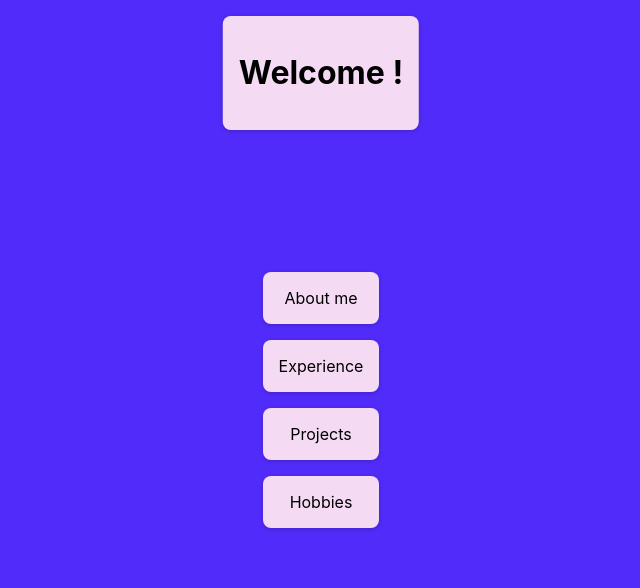
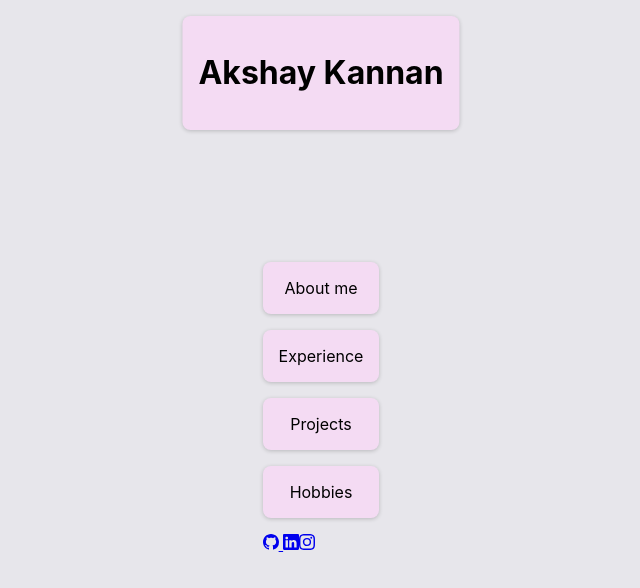
Before and after one commit to akskan160103/Personal-Website, a React (Create React App) app: page / in a window 1280 px wide. Shown: the top 588 px of the page, without its empty margins (319-959 px from the left). Built offline with nearby package versions, Linux system fonts and the light colour scheme.

Commit message:
Commit 4:
Added the socials links

```diff
--- a/package.json
+++ b/package.json
@@ -8,6 +8,7 @@
     "@testing-library/user-event": "^13.5.0",
     "react": "^18.2.0",
     "react-dom": "^18.2.0",
+    "react-icons": "^4.8.0",
     "react-scripts": "5.0.1",
     "web-vitals": "^2.1.4"
   },
--- a/src/App.js
+++ b/src/App.js
@@ -1,6 +1,7 @@
 import React from 'react'
 import Description from './components/Description';
 import Header from './components/Header';
+import SocialLinks from './components/SocialLinks';
 //import Header from './components/Header';
 
 
@@ -12,6 +13,8 @@ function App()
       <div>
         <Header />
         <Description />
+        <SocialLinks />
+
 
       </div>
     );
--- a/src/components/Header.jsx
+++ b/src/components/Header.jsx
@@ -1,14 +1,14 @@
 import React from 'react'
 import classes from './Description.module.css'
 
-const WelcomeMessage = [ "Welcome ! ", "Hello there !"]
+/*const WelcomeMessage = [ "Welcome ! ", "Hello there !"] */
 
 function Header()
-{ const a = (Math.random() > 0.5) ? WelcomeMessage[0] : WelcomeMessage[1]
+{ /*const a = (Math.random() > 0.5) ? WelcomeMessage[0] : WelcomeMessage[1] */
     return (
         <div className={classes.Header}>
 
-            <h1>{a}</h1>
+            <h1>Akshay Kannan</h1>
 
         </div>
 
--- /dev/null
+++ b/src/components/SocialLinks.jsx
@@ -0,0 +1,27 @@
+import React from 'react'
+import {BsGithub} from 'react-icons/bs'
+import {BsLinkedin} from 'react-icons/bs'
+import {BsInstagram} from 'react-icons/bs'
+
+
+function SocialLinks(){
+    return (
+
+        //<a></a> is an in-built HTML element used for hyperlinking: Done using the special attribute 'href'
+        // Setting the 'target' attribute to "_blank" is done so that the hyperlink opens in a new tab
+        //All the signs appear side-by-side since <a></a> is an in-line element not a block-level element
+
+
+        <div>
+
+            <a href="https://github.com" target="_blank" rel="noreferrer"> <BsGithub /> </a>
+            <a href="https://linkedin.com" target="_blank" rel="noreferrer"><BsLinkedin /></a>
+            <a href="https://instagram.com" target="_blank" rel="noreferrer">< BsInstagram/></a>
+
+
+        </div>
+
+    );
+}
+
+export default SocialLinks;
--- a/src/index.css
+++ b/src/index.css
@@ -7,7 +7,7 @@ body {
     sans-serif;
   -webkit-font-smoothing: antialiased;
   -moz-osx-font-smoothing: grayscale;
-  background-color:#512bf9;
+  background-color:#e7e6eb;
   padding: 0;
 
 
```
Also changed, not shown: 1 other file (tests, documents, lock files or other folders).
